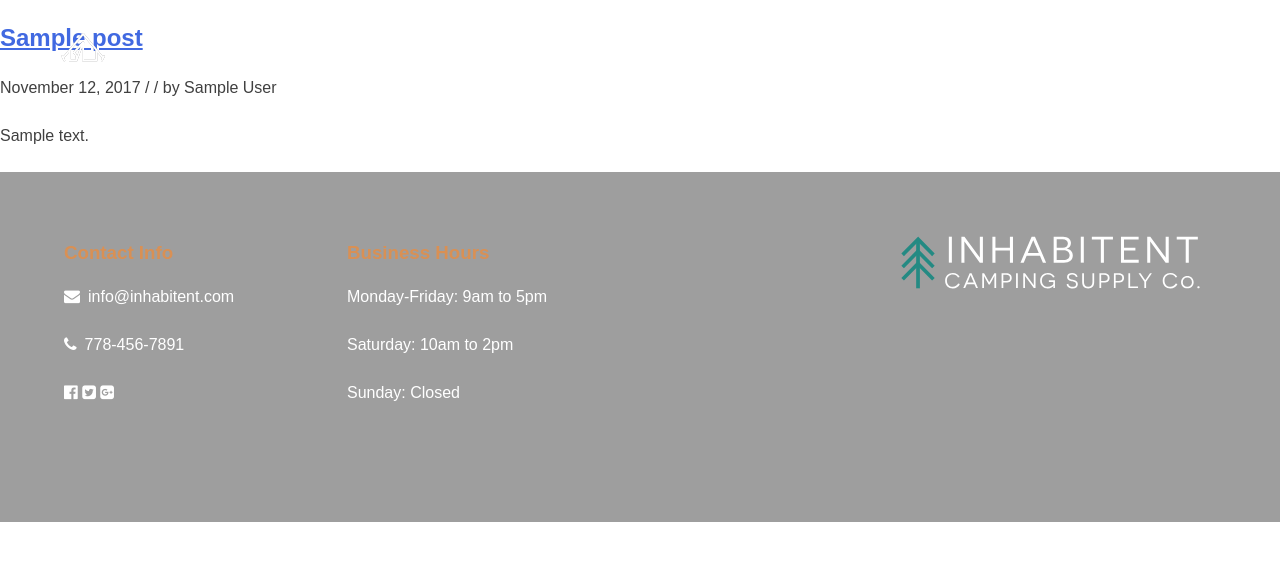
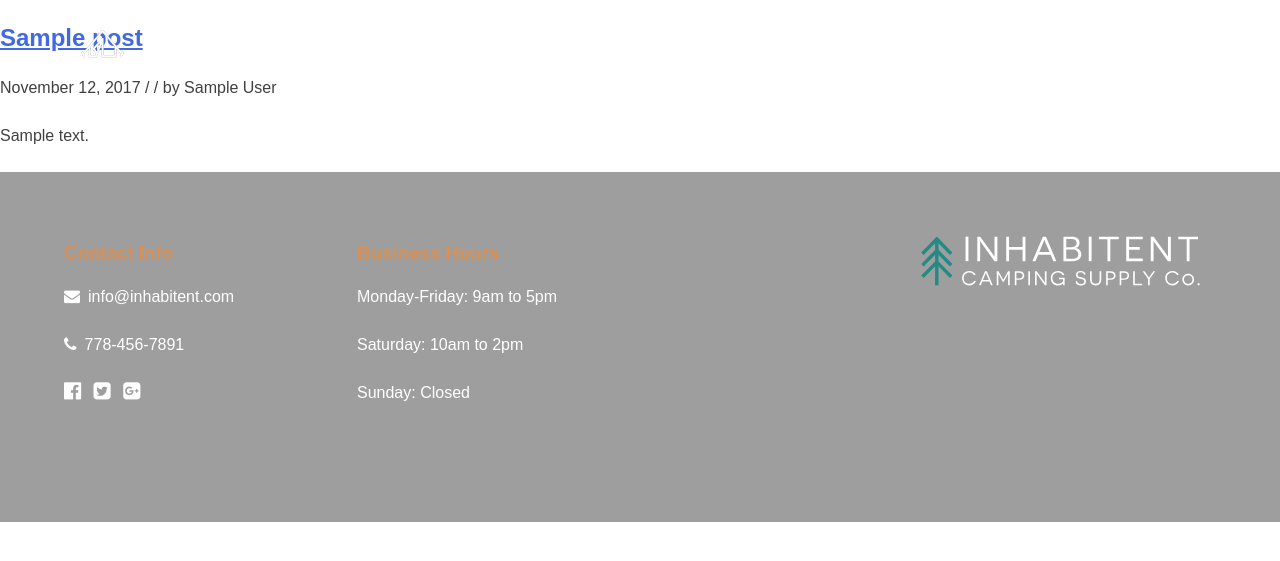
Before and after one commit to JordPlamondon/inhabitent, a WordPress theme: the page made by themes/inhabitent/home.php in a window 1280 px wide. Shown: the top 561 px of the page. Run offline with PHP 8.4 and a stand-in for WordPress, Linux system fonts and the light colour scheme; the site name, menu and one post (Sample post) are stand-ins, and other content is empty.

Commit message:
add class for  footer icons, style css

```diff
--- a/themes/inhabitent/footer.php
+++ b/themes/inhabitent/footer.php
@@ -15,10 +15,12 @@
 						<h3>Contact Info</h3>
 						<p><i class="fa fa-envelope" aria-hidden="true"></i><a href="mailto:info@inhabitent.com">info@inhabitent.com</a></p>
 						<p><i class="fa fa-phone" aria-hidden="true"></i><a href="tel:778-456-7891">778-456-7891</a></p>
-						<p><i class="fa fa-facebook-official" aria-hidden="true" ></i>
-							<i class="fa fa-twitter-square" aria-hidden="true"></i>
-							<i class="fa fa-google-plus-square" aria-hidden="true"></i>
-						</p>
+							<div class="footer-social">
+								<p><i class="fa fa-facebook-official" aria-hidden="true" ></i>
+									<i class="fa fa-twitter-square" aria-hidden="true"></i>
+									<i class="fa fa-google-plus-square" aria-hidden="true"></i>
+								</p>
+							</div>
 					</div>
 
 				<div class="business">
--- a/themes/inhabitent/sass/_footer.scss
+++ b/themes/inhabitent/sass/_footer.scss
@@ -19,7 +19,7 @@
     padding-right: 5rem;
     padding-top: 1rem;
     height: 50px;
-    width: 380px;;
+    width: 360px;;
   }
   .site-info {
     text-align: center;
@@ -33,8 +33,12 @@
       text-decoration: none;
       color: white;
       padding-left: 0.5rem;
-      }
     }
+    .footer-social i {
+      font-size: 1.25rem;
+      margin-right: .5rem;
+    }
+  }
   .business {
     padding-right: 15rem;
   }
--- a/themes/inhabitent/sass/_navigation.scss
+++ b/themes/inhabitent/sass/_navigation.scss
@@ -131,18 +131,14 @@ a {
 	}
 }
 
-// .main-navigation {
-// 	display: flex;
-// 	justify-content: flex-end;
-// }
 .main-navigation {
 	display: flex;
 	justify-content: flex-end;
 	a {
-		margin: 1rem;
+		margin: 0.8rem;
 	}
 	.fa {
-		padding: 17px 60px;
+		padding: 15px 60px;
 		padding-left: 10px;
 	}
 }
@@ -161,7 +157,7 @@ a {
 	.site-branding {
 		height: 33px;
 		width: 50px;
-		margin-left: 60px;
+		margin-left: 80px;
 		// background-image: url('/assets/project-04/images/logos/inhabitent-logo-tent.svg');
 	}
 }
--- a/themes/inhabitent/style.css
+++ b/themes/inhabitent/style.css
@@ -311,7 +311,7 @@ big {
     padding-right: 5rem;
     padding-top: 1rem;
     height: 50px;
-    width: 380px; }
+    width: 360px; }
   .site-footer .site-info {
     text-align: center;
     width: 100%;
@@ -322,6 +322,9 @@ big {
       text-decoration: none;
       color: white;
       padding-left: 0.5rem; }
+    .site-footer .contact .footer-social i {
+      font-size: 1.25rem;
+      margin-right: .5rem; }
   .site-footer .business {
     padding-right: 15rem; }
 
@@ -560,9 +563,9 @@ a {
       -ms-flex-pack: end;
           justify-content: flex-end; }
   .main-navigation a {
-    margin: 1rem; }
+    margin: 0.8rem; }
   .main-navigation .fa {
-    padding: 17px 60px;
+    padding: 15px 60px;
     padding-left: 10px; }
 
 .site-header {
@@ -585,7 +588,7 @@ a {
   .site-header .site-branding {
     height: 33px;
     width: 50px;
-    margin-left: 60px; }
+    margin-left: 80px; }
 
 /*--------------------------------------------------------------
 # Accessibility
```
Also changed, not shown: themes/inhabitent/build/css/style.min.css, 1 other file.
